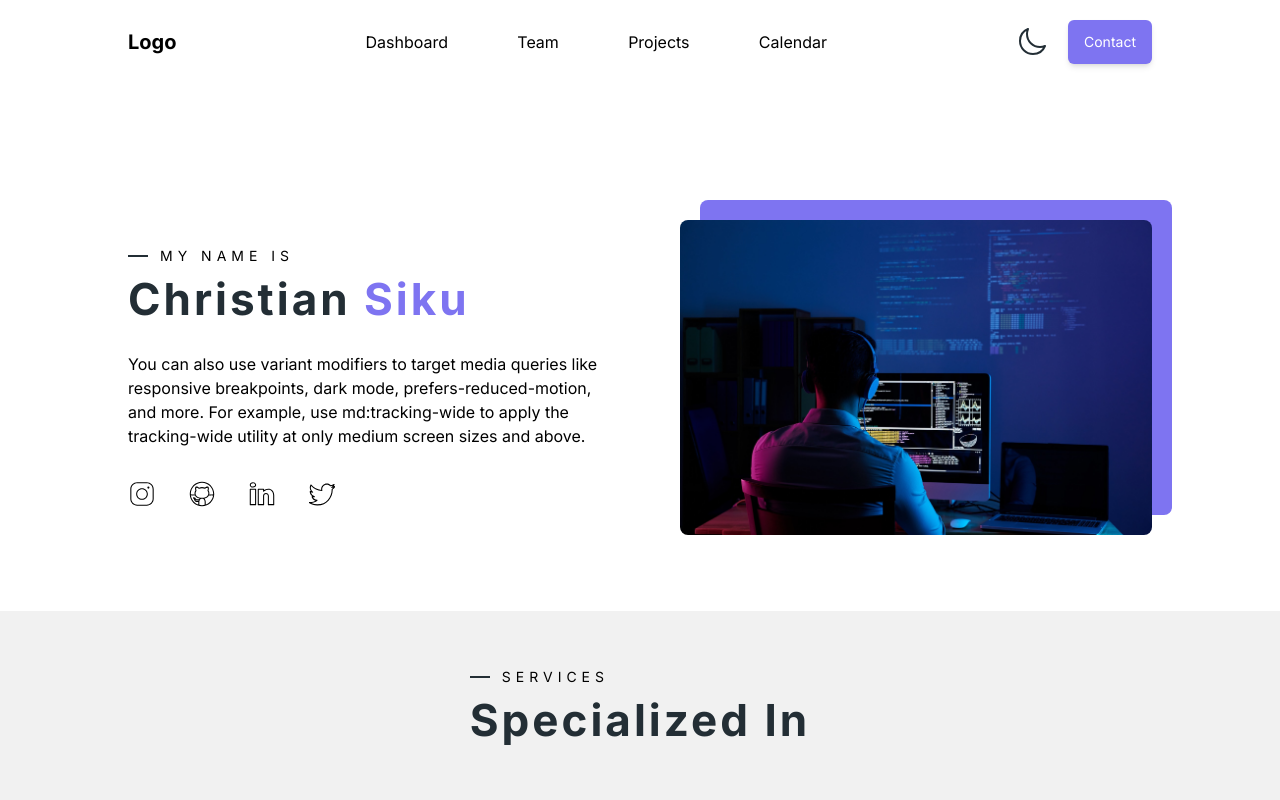
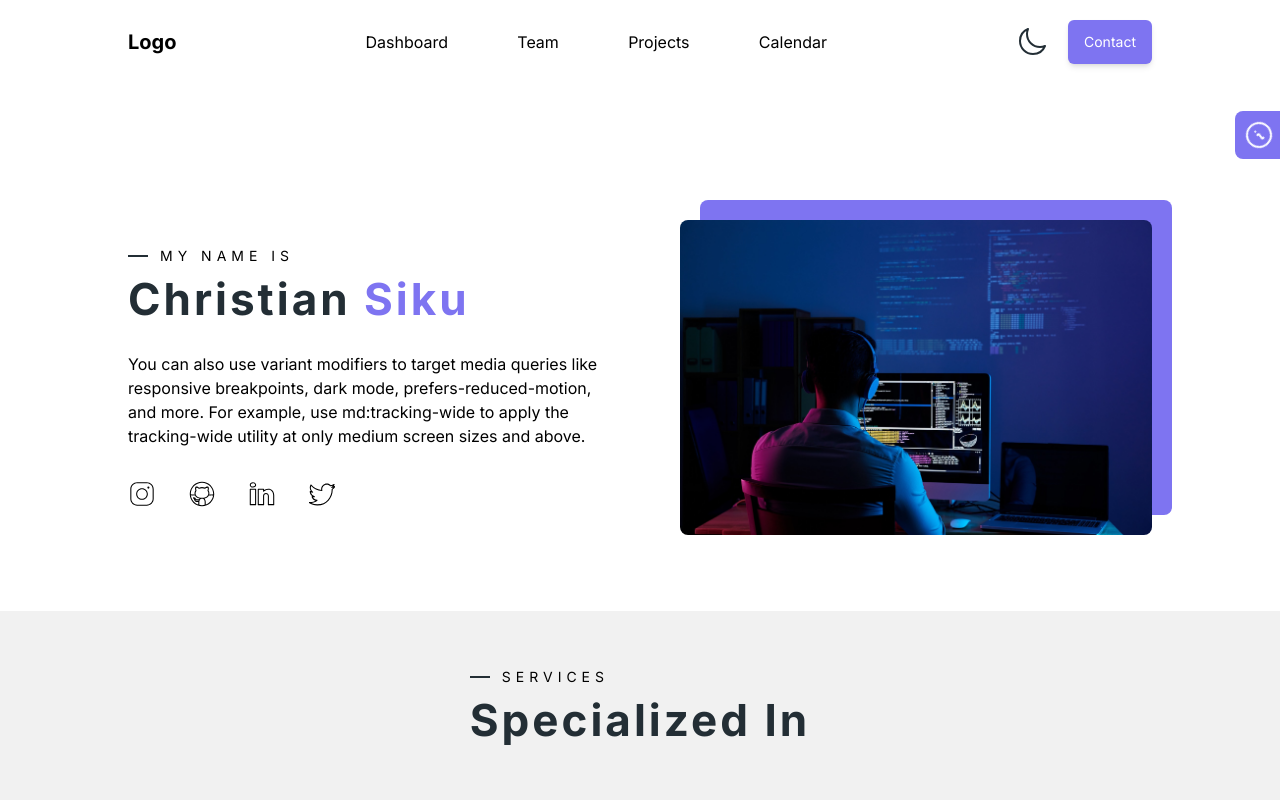
Before and after one commit to Chrissiku/christian-siku, a Next.js app: page / in a window 1280 px wide. Shown: the top 800 px of the page. Built offline with nearby package versions, Linux system fonts and the light colour scheme.

Commit message:
Implement CallToAction component

```diff
--- /dev/null
+++ b/src/components/CallToAction.tsx
@@ -0,0 +1,61 @@
+import React, { useState } from "react";
+import {
+  InformationCircleIcon,
+  XCircleIcon,
+} from "@heroicons/react/24/outline";
+import Link from "next/link";
+
+const CallToAction = () => {
+  const [isVisible, setIsVisible] = useState(false);
+
+  const handleClick = () => {
+    setIsVisible(!isVisible);
+  };
+
+  const contactInfo = [1, 2, 3, 4, 5, 6, 7];
+
+  return (
+    <div
+      className={`z-40 flex w-[250px] justify-end items-center fixed top-[02%] right-0 translate-y-1/2 transition-all
+      duration-700 ease-in-out ${
+        isVisible ? "translate-x-0" : "translate-x-[82%]"
+      }`}
+      onClick={handleClick}
+    >
+      <div className="w-full relative flex flex-row items-start justify-start">
+        <button
+          type="button"
+          className="bg-purple p-2 rounded-s-lg outline-none focus:outline-none"
+        >
+          {isVisible ? (
+            <XCircleIcon
+              className="w-8 h-8 text-red-700 animate-spin"
+              style={{ animationDuration: "3s" }}
+            />
+          ) : (
+            <InformationCircleIcon
+              className="w-8 h-8 text-white animate-spin"
+              style={{ animationDuration: "3s" }}
+            />
+          )}
+          {""}
+        </button>
+        <div className="bg-purple p-3 w-full">
+          <div className="grid grid-cols-3 w-full items-center justify-center gap-5 mx-auto">
+            {contactInfo.map((item, index) => (
+              <Link
+                href="/"
+                key={index}
+                className="p-2 text-center border rounded-lg mx-auto bg-light-4"
+              >
+                <InformationCircleIcon className="w-6 h-6 text-cinder" />
+              </Link>
+            ))}
+          </div>
+        </div>
+      </div>
+    </div>
+  );
+};
+
+export default CallToAction;
--- a/src/components/NavBar.tsx
+++ b/src/components/NavBar.tsx
@@ -16,7 +16,7 @@ const Navbar = () => {
     <Disclosure as="nav" className="relative">
       {({ open }) => (
         <>
-          <div className="mx-auto w-full px-5 md:px-10 lg:px-32 py-5">
+          <div className="max-w-[1440px] mx-auto w-full px-5 md:px-10 lg:px-32 py-5">
             <div className="relative flex items-center justify-between gap-5">
               <div className="text-xl font-bold">Logo</div>
 
--- a/src/components/common/Section.tsx
+++ b/src/components/common/Section.tsx
@@ -10,7 +10,7 @@ const Section = ({ customClassName, children }: Props) => {
 
   return (
     <section className={className.trim()}>
-      <div className="max-w-[1440px] px-5 md:px-10 lg:px-32 py-10 lg:py-14">
+      <div className="max-w-[1440px] px-5 mx-auto md:px-10 lg:px-32 py-10 lg:py-14">
         {children}
       </div>
     </section>
--- a/src/pages/_app.tsx
+++ b/src/pages/_app.tsx
@@ -3,6 +3,7 @@ import { Inter } from 'next/font/google'
 import { ThemeProvider } from "next-themes";
 import "@/styles/globals.css";
 import Head from "next/head";
+import CallToAction from "@/components/CallToAction";
 // import { motion , useScroll, useSpring} from "framer-motion";
 
 const inter = Inter({ weight: ['400', '500', '700', '800'], subsets: ['latin'] })
@@ -23,8 +24,9 @@ const MyApp: AppType = ({ Component, pageProps }) => {
           </Head>
           <ThemeProvider attribute="class">
             {/* <motion.div className="w-full h-1 mx-auto bg-purple dark:bg-cinder fixed top-0 left-0 right-0 origin-[0]" style={{ scaleX }}> */}
-              <div className={`${inter.className} w-full max-w-[1440px] mx-auto`}>
+              <div className={`${inter.className} relative w-full mx-auto`}>
                 <Component {...pageProps} />
+                <CallToAction/>
               </div>
             {/* </motion.div> */}
           </ThemeProvider>
```
